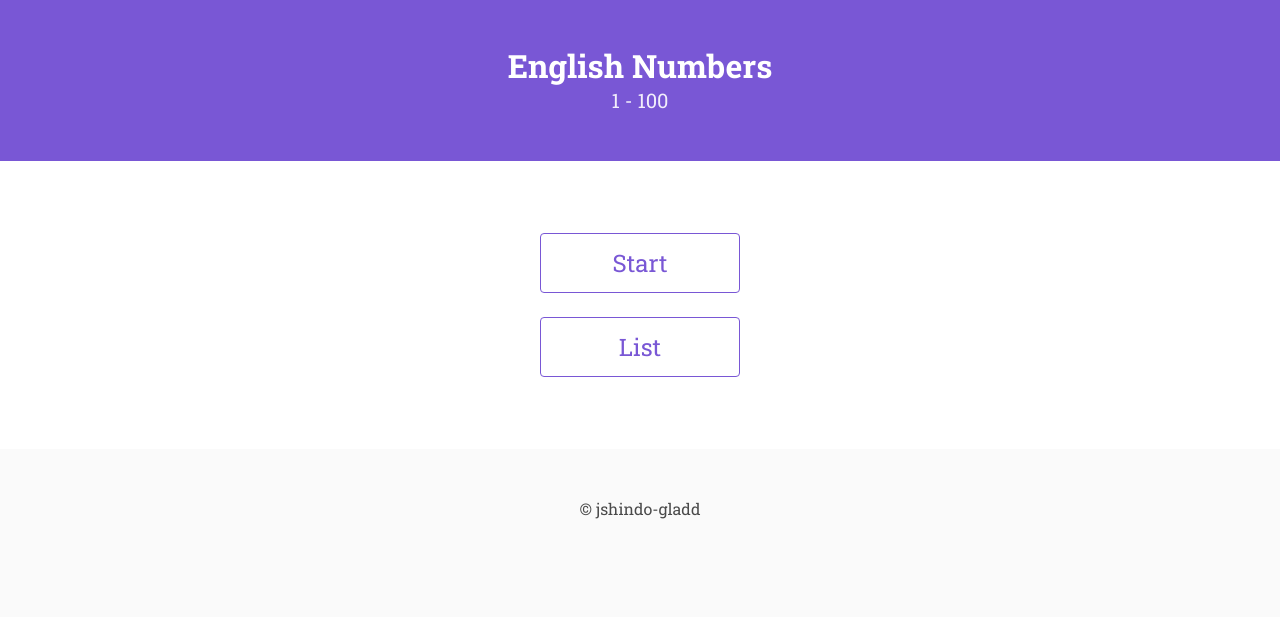
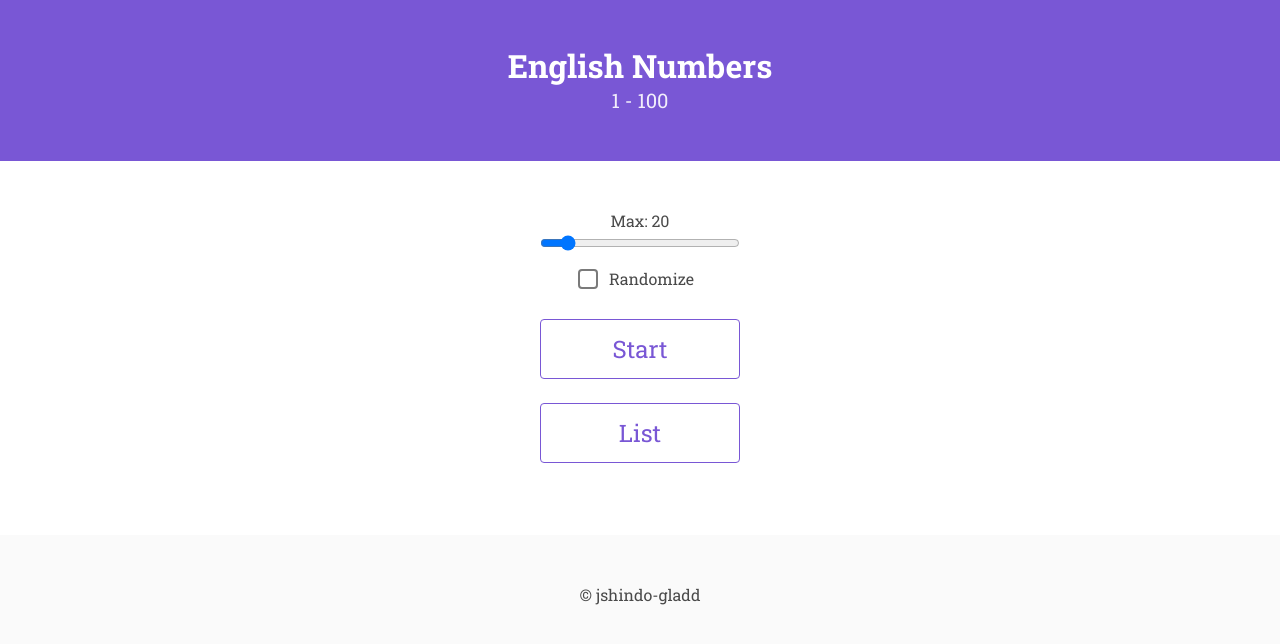
Before and after one commit to jay-es/english-numbers, a Vue app: page / in a window 1280 px wide. Shown: the top 644 px of the page. Built offline with nearby package versions, Linux system fonts and the light colour scheme.

Commit message:
上限設定とシャッフル機能

```diff
--- a/src/main.ts
+++ b/src/main.ts
@@ -2,7 +2,7 @@ import Vue from 'vue'
 import Buefy from 'buefy'
 import App from './App.vue'
 import router from './router'
-// import store from './store'
+import store from './store'
 import 'buefy/dist/buefy.css'
 
 Vue.config.productionTip = false
@@ -10,6 +10,6 @@ Vue.use(Buefy)
 
 new Vue({
   router,
-  // store,
+  store,
   render: h => h(App),
 }).$mount('#app')
--- a/src/store.ts
+++ b/src/store.ts
@@ -3,8 +3,20 @@ import Vuex from 'vuex'
 
 Vue.use(Vuex)
 
+type State = {
+  isRandom: Boolean
+  maxNum: Number
+}
+
 export default new Vuex.Store({
-  state: {},
-  mutations: {},
+  state: {
+    isRandom: false,
+    maxNum: 20,
+  } as State,
+  mutations: {
+    update(state: State, newState: State) {
+      Object.assign(state, newState)
+    },
+  },
   actions: {},
 })
--- a/src/views/Card.vue
+++ b/src/views/Card.vue
@@ -62,6 +62,21 @@ export default class Card extends Vue {
     return this.numbers[this.currentIndex - 1]
   }
 
+  created() {
+    const { isRandom, maxNum } = this.$store.state
+    const tmpNumbers = numbers.slice(0, maxNum)
+
+    if (isRandom) {
+      // シャッフル
+      for (let i = tmpNumbers.length; i--; ) {
+        const r = Math.floor(Math.random() * i)
+        ;[tmpNumbers[r], tmpNumbers[i]] = [tmpNumbers[i], tmpNumbers[r]]
+      }
+    }
+
+    this.numbers = tmpNumbers
+  }
+
   goPrev() {
     this.currentIndex--
   }
--- a/src/views/Home.vue
+++ b/src/views/Home.vue
@@ -1,6 +1,19 @@
 <template>
   <div class="home-view">
     <section class="section">
+      <div class="field">
+        Max: {{ maxNum }}<br>
+        <input
+          v-model.number="maxNum"
+          type="range"
+          min="10" max="100" step="10"
+        />
+      </div>
+
+      <div class="field">
+        <b-checkbox v-model="isRandom">Randomize</b-checkbox>
+      </div>
+
       <router-link
         class="button is-primary is-large is-outlined"
         to="/card"
@@ -17,7 +30,31 @@
   </div>
 </template>
 
+<script lang="ts">
+import { Component, Vue } from 'vue-property-decorator'
+
+@Component
+export default class Home extends Vue {
+  get isRandom() {
+    return this.$store.state.isRandom
+  }
+  set isRandom(val) {
+    this.$store.commit('update', { isRandom: val })
+  }
+
+  get maxNum() {
+    return this.$store.state.maxNum
+  }
+  set maxNum(val) {
+    this.$store.commit('update', { maxNum: val })
+  }
+}
+</script>
+
 <style lang="scss" scoped>
+input[type='range'] {
+  width: 200px;
+}
 .button {
   display: block;
   margin: 1em auto;
```
